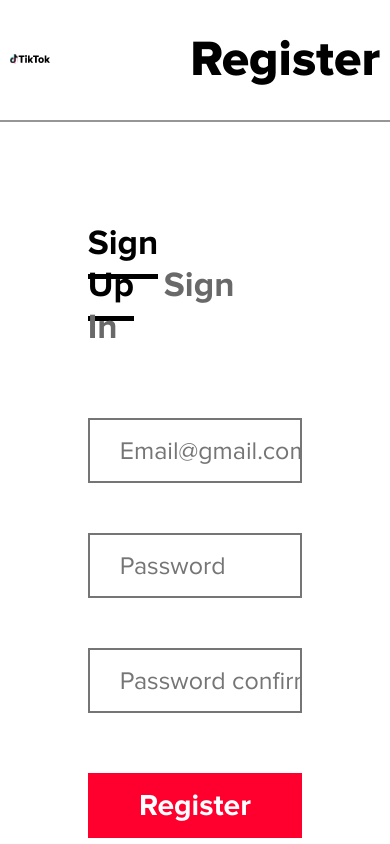
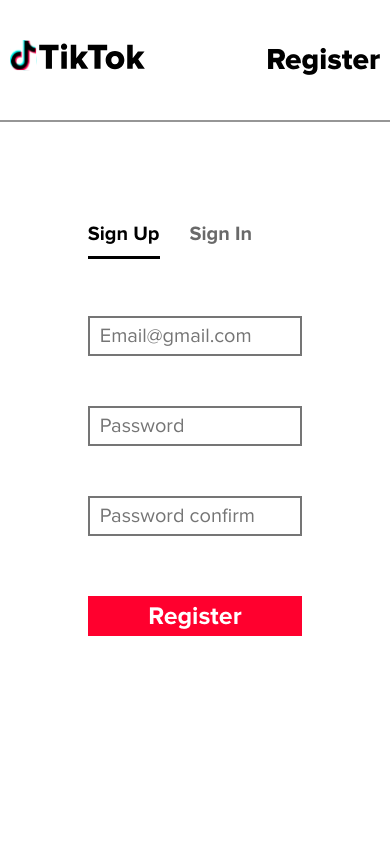
Before and after one commit to qryow/TikTok, a React (Create React App) app: page /register in a window 390 px wide. Built offline with nearby package versions, Linux system fonts and the light colour scheme; the HTML template or start-up script is replaced by a standard one.

Commit message:
adaptive

```diff
--- a/src/components/Account/AccountRegister.jsx
+++ b/src/components/Account/AccountRegister.jsx
@@ -1,14 +1,13 @@
 import React from 'react';
 import style from './AccountStyles/AccountStyles.module.css';
 import { NavLink, useNavigate } from 'react-router-dom';
-
 import logo from '../../img/LogoLight.svg'
 
 const AccountRegister = () => {
   const navigate = useNavigate();
 
   return (
-    <>
+    <div>
       <div className={style.navbar}>
         <div className={style.container}>
           <div className={style.nav__wrapper}>
@@ -42,7 +41,7 @@
         </div>
 
       </div>
-    </>
+    </div>
     );
 };
 
--- a/src/components/Account/AccountStyles/AccountStyles.module.css
+++ b/src/components/Account/AccountStyles/AccountStyles.module.css
@@ -85,3 +85,66 @@
 .btn:hover {
   background-color: #df0000
 }
+
+
+
+
+
+/* !Adaptive */
+
+@media (max-width: 1000px) {
+  .logo__wrapper {
+      width: 20%;
+    }
+
+  .nav__name{
+    font-size: 40px;
+  }
+
+  .nav__title{
+    font-size: 25px;
+  }
+
+  .input {
+    height: 50px;
+    font-size: 20px;
+  }
+
+  .btn{
+    height: 50px;
+  }
+}
+
+
+@media (max-width: 600px){
+  .logo__wrapper {
+    width: 150px;
+  }
+
+  .nav__name{
+    font-size: 30px;
+  }
+}
+
+
+@media (max-width: 420px){
+  .navigation{
+    width: 250px;
+  }
+
+  .nav__title{
+    font-size: 20px;
+  }
+
+  .input {
+    height: 40px;
+    font-size: 20px;
+    padding-left: 10px;
+  }
+
+  .btn{
+    height: 40px;
+    font-size: 25px;
+  }
+
+}
--- a/src/components/UI/styles/UIComponents.module.css
+++ b/src/components/UI/styles/UIComponents.module.css
@@ -67,6 +67,8 @@
   width: 100%;
 }
 
+/* !Adaptive */
+
 @media all and (max-width: 1750px) {
   .nav__title {
     font-size: 35px;
@@ -116,3 +118,33 @@
     font-size: 14px;
   }
 }
+
+@media all and (max-width: 550px){
+  .navigation {
+    width: 30%;
+  }
+  .logo__wrapper {
+    width: 20%;
+  }
+
+  .menu {
+    width: 25%;
+  }
+}
+
+@media all and (max-width: 450px){
+  .navigation {
+    width: 35%;
+
+  }
+
+}
+
+@media all and (max-width: 350px){
+  .navigation {
+    width: 30%;
+  }
+  .nav__title{
+    font-size: 10px;
+  }
+}
--- a/src/index.css
+++ b/src/index.css
@@ -13,3 +13,9 @@
   border-bottom: 5px solid #000;
   transition: 0.3s;
 }
+
+@media all and (max-width: 650px) {
+  .active{
+    border-bottom: 3px solid #000;
+  }
+}
--- a/src/styles/index.module.css
+++ /dev/null
@@ -1,83 +0,0 @@
-*{
-    margin: 0;
-    padding: 0;
-}
-
-.form{
-    width: 100%;
-    height: 100vh;
-}
-
-.registerTop{
-    display: flex;
-    justify-content: space-between;
-    align-items: center;
-    margin: 1% 10%;
-}
-
-.registerTop > h2{
-    font-size: 30px;
-}
-
-.info_form{
-    display: flex;
-    flex-direction: column;
-    justify-content: center;
-    align-items: center;
-    margin-top: 5%;
-}
-
-.info_form input{
-    width: 50%;
-    height: 30px;
-}
-
-.info_form > *{
-    margin: 10px;
-}
-
-
-.singBtns button {
-    position: relative;
-    margin: 20px;
-    padding: 10px 20px;
-    border: none;
-    color: black;
-    cursor: pointer;
-    overflow: hidden;
-  }
-
-  .singBtns button::before {
-    content: "";
-    position: absolute;
-    width: 0;
-    height: 2px;
-    background-color: #e74c3c;
-    bottom: 0;
-    left: 0;
-    transition: width 0.3s ease;
-  }
-
-  .singBtns button:hover::before,
-  .singBtns button:active::before {
-    width: 100%;
-  }
-
-  .singBtns button:active::before {
-    transition: none;
-  }
-
-
-  .registerBtn{
-    width: 50%;
-    height: 40px;
-    background-color: #FF002E;
-    color: white;
-    cursor: pointer;
-    border: none;
-    border-radius: 10px;
-  }
-
-  .registerBtn:hover{
-    background-color: #c70025;
-  }
```
